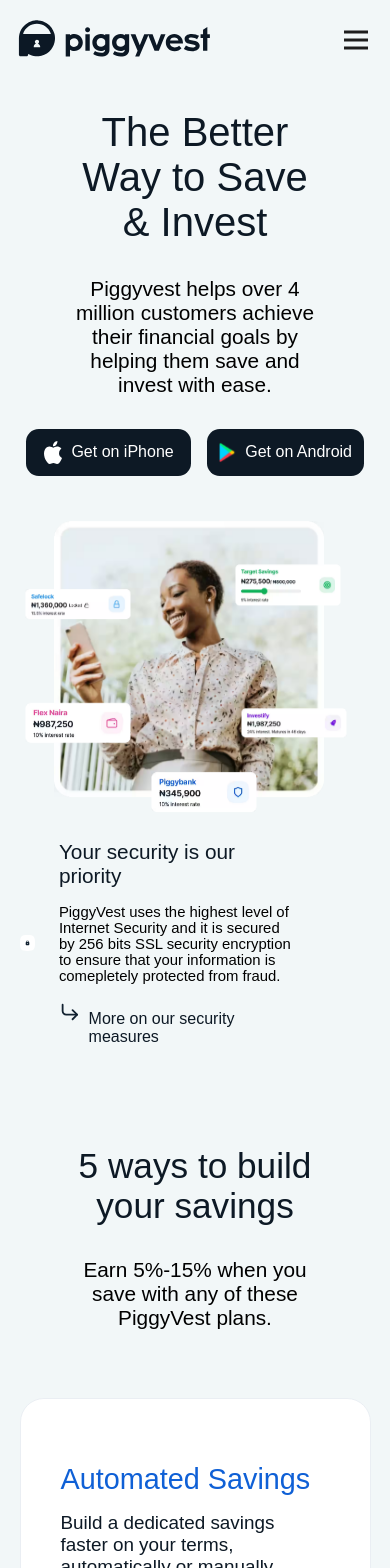
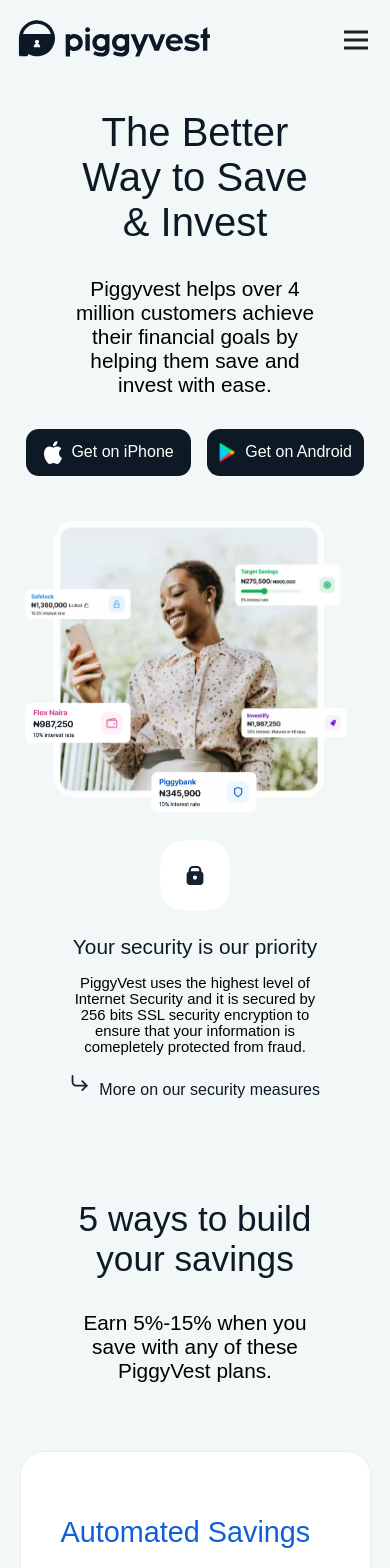
Before and after one commit to dartpilot017/PiggyVest-Clone, an Angular app: page / in a window 390 px wide. Shown: the top 1568 px of the page. Built offline with nearby package versions, Linux system fonts and the light colour scheme; a web font is replaced by a local one.

Commit message:
Update home.component.scss

```diff
--- a/src/app/pages/home/home.component.scss
+++ b/src/app/pages/home/home.component.scss
@@ -566,7 +566,6 @@
 }
 
 @media screen and (max-width: 768px) {
-
   .padding-top {
     padding-top: 20%;
   }
@@ -574,6 +573,58 @@
   .grid-container,
   .grid-section {
     grid-template-columns: 1fr;
+  }
+
+  .security-grid {
+    display: flex;
+    flex-direction: column;
+    // max-width: 100%;
+    // margin: auto;
+    align-items: center;
+    text-align: center;
+
+    .g1 {
+      width: 20%;
+    }
+
+    .g2 {
+      display: flex;
+      align-items: center;
+      max-width: 100%;
+      text-align: center;
+
+      h3 {
+        width: 100%;
+      }
+    }
+  }
+
+  .mid-content {
+    display: flex;
+    flex-direction: column;
+
+    .grid-section {
+      display: flex;
+      flex-direction: column;
+      align-items: center;
+      max-width: 100%;
+      text-align: center;
+
+      .g1 {
+        align-items: center;
+        .text {
+          width: 90%;
+        }
+
+        img {
+          width: 80%;
+        }
+      }
+
+      .text-container {
+        align-items: center;
+      }
+    }
   }
 
   .bottom {
```
